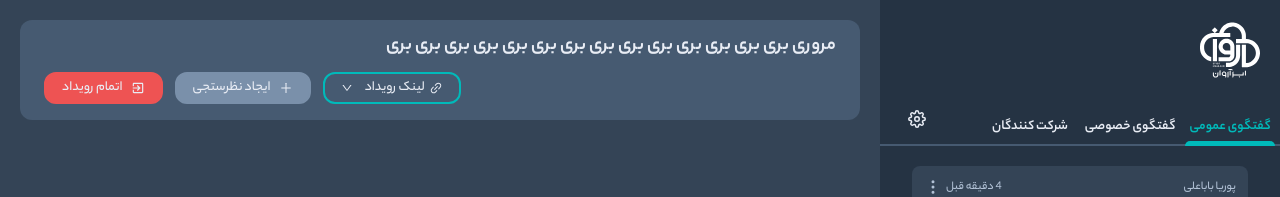
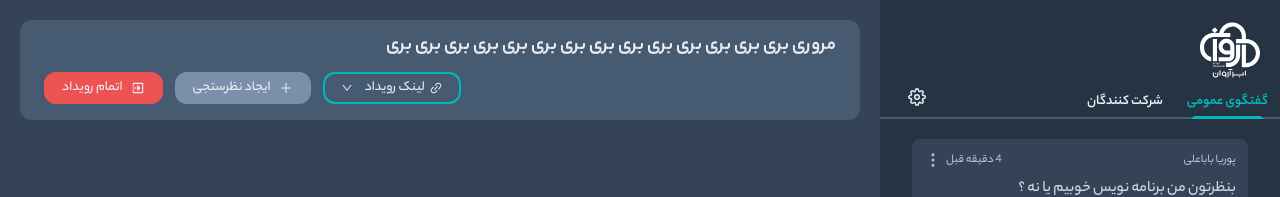
Before and after one commit to pooooriya/inpoint, a Next.js app: page / in a window 1280 px wide. Shown: the top 197 px of the page. Built offline with nearby package versions, Linux system fonts and the light colour scheme.

Commit message:
fix responsive design

```diff
--- a/components/Chat/ChatLayout/index.tsx
+++ b/components/Chat/ChatLayout/index.tsx
@@ -4,9 +4,7 @@ type ChatLayout = {
 }
 const ChatLayout = ({ children, videoSize }: ChatLayout) => {
     return (
-        <div className='relative lg:!h-[calc(100vh-148px)] bg-primary-1100' style={{
-            height: `calc(100vh - ${videoSize + 69}px)`
-        }}>
+        <div className='relative lg:!h-[calc(100vh-120px)] bg-primary-1100'>
             {children}
         </div>
 
--- a/components/Chat/ChatRoom/index.tsx
+++ b/components/Chat/ChatRoom/index.tsx
@@ -6,44 +6,44 @@ type ChatRoomProps = {
     type?: "public" | "private"
     videoSize: number
 }
-export const ChatRoom = ({ type = 'public', videoSize }: ChatRoomProps) => {
+export const ChatRoom = ({ videoSize }: ChatRoomProps) => {
     return (
         <ChatLayout videoSize={videoSize}>
             <ul className="p-3 overflow-auto h-[calc(100%-50px)] scrollbar-thin scrollbar-track-slate-700 scrollbar-thumb-slate-600">
                 <li className='px-5 py-2'>
-                    <Message type={type} />
+                    <Message />
                 </li>
                 <li className='px-5 py-2'>
-                    <Message type={type} />
+                    <Message />
                 </li>
                 <li className='px-5 py-2'>
-                    <Message type={type} />
+                    <Message />
                 </li>
                 <li className='px-5 py-2'>
-                    <Message type={type} />
+                    <Message />
                 </li>
                 <li className='px-5 py-2'>
-                    <Message type={type} />
+                    <Message />
                 </li>  <li className='px-5 py-2'>
-                    <Message type={type} />
+                    <Message />
                 </li>
                 <li className='px-5 py-2'>
-                    <Message type={type} />
+                    <Message />
                 </li>
                 <li className='px-5 py-2'>
-                    <Message type={type} />
+                    <Message />
                 </li>
                 <li className='px-5 py-2'>
-                    <Message type={type} />
+                    <Message />
                 </li>
                 <li className='px-5 py-2'>
-                    <Message type={type} />
+                    <Message />
                 </li>
                 <li className='px-5 py-2'>
-                    <Message type={type} />
+                    <Message />
                 </li>
                 <li className='px-5 py-2'>
-                    <Message type={type} />
+                    <Message />
                 </li>
             </ul>
             <div className='fixed lg:absolute bottom-0 right-0 left-0 w-full'>
--- a/components/Chat/Message/index.tsx
+++ b/components/Chat/Message/index.tsx
@@ -2,10 +2,9 @@ import { DropDown } from 'components'
 import { Button } from 'components'
 import { FiMoreVertical } from 'react-icons/fi'
 type MessageProps = {
-    type: "public" | "private"
 }
 
-const Message = ({ type }: MessageProps) => {
+const Message = ({ }: MessageProps) => {
     return (
         <div className="p-3 bg-primary-1000 flex flex-col rounded-lg hover:bg-primary-900 transition-colors duration-200">
             <div className='flex justify-between items-center  font-normal text-primary-500'>
@@ -13,11 +12,9 @@ const Message = ({ type }: MessageProps) => {
 
                 <div className='flex items-center justify-center'>
                     <h6 className=' ml-1 text-xs'>4 دقیقه قبل</h6>
-                    {type === "public" && (
-                        <DropDown Icon={<FiMoreVertical />} Type="icon" >
-                            <Button title="اخراج کاربر" variant="primary" />
-                        </DropDown>
-                    )}
+                    <DropDown Icon={<FiMoreVertical />} Type="icon" >
+                        <Button title="اخراج کاربر" variant="primary" />
+                    </DropDown>
                 </div>
             </div>
             <p dir='auto' className='text-primary-400 mt-2'>بنظرتون من برنامه نویس خوبیم یا نه ؟</p>
--- a/components/Layout/Main/index.tsx
+++ b/components/Layout/Main/index.tsx
@@ -1,3 +1,4 @@
+import { ChatRoom } from "components/Chat";
 import { useEffect, useRef, useState } from "react"
 import { Header } from "../Header"
 import { Navigation } from "../Navigation";
--- a/components/Layout/Sidebar/index.tsx
+++ b/components/Layout/Sidebar/index.tsx
@@ -1,16 +1,51 @@
-import { Tabs } from "components"
 import Image from "next/image"
+import { Tab } from "@headlessui/react"
+import { Chat, Button, Setting, Participant } from "components"
+import { Fragment } from "react"
+import { FiSettings } from 'react-icons/fi'
+import { TabItem } from "components/TabItem"
+import Config from 'inpoint.config'
 
 type SidebarProps = {
     children?: React.ReactNode
 }
 export const Sidebar = (props: SidebarProps) => {
     return (
-        <div className="dark:bg-primary-1100 min-h-full w-full">
-            <div className="px-5 pt-5">
+        <div className="dark:bg-primary-1100 flex flex-col flex-1">
+            <div className="flex flex-col px-5 pt-5 self-start">
                 <Image src="/assets/images/logo.svg" width={60} height={60} />
             </div>
-            <Tabs />
-        </div>
+            <div className="flex flex-col">
+                <Tab.Group defaultIndex={0}>
+                    <Tab.List className="flex relative text-sm items-center pt-3 border-b-2 border-primary-900 text-primary-300 font-semibold w-full">
+                        {Config?.tabs?.map(({ id, name }) => (
+                            <Tab as={Fragment} key={id}>
+                                {({ selected }) => (
+                                    <div className="outline-none">
+                                        <TabItem Selected={selected} Title={name} />
+                                    </div>
+                                )}
+                            </Tab>
+                        ))}
+                        <Tab as={Fragment}>
+                            <div className='flex justify-end pl-5 outline-none mb-2 absolute top-0 left-0'>
+                                <Button icon={<FiSettings size={18} />} variant="icon" />
+                            </div>
+                        </Tab>
+                    </Tab.List >
+                    <Tab.Panels>
+                        <Tab.Panel>
+                            <Chat />
+                        </Tab.Panel>
+                        <Tab.Panel>
+                            <Participant />
+                        </Tab.Panel>
+                        <Tab.Panel>
+                            <Setting />
+                        </Tab.Panel>
+                    </Tab.Panels>
+                </Tab.Group >
+            </div>
+        </div >
     )
 }
--- a/components/Participant/ParticipantCart/index.tsx
+++ b/components/Participant/ParticipantCart/index.tsx
@@ -9,7 +9,7 @@ export const ParticipantCart = ({ name }: ParticipantCartProps): JSX.Element =>
         <div className="flex justify-between items-center bg-primary-1000 hover:bg-primary-900 transition-colors duration-300 p-5 rounded-xl">
             <h3 className="text-primary-200 font-bold">{name}</h3>
             <DropDown Icon={<FiMoreVertical className="text-primary-200" />} Type="icon">
-                <Button title="اخراج کاربر" variant="secondary" />
+                <Button title="اخراج کاربر" variant="primary" className="text-primary-300" />
             </DropDown>
         </div>
     )
--- a/components/Participant/index.tsx
+++ b/components/Participant/index.tsx
@@ -1,12 +1,10 @@
 import ChatLayout from "components/Chat/ChatLayout"
 import { ParticipantCart } from "./ParticipantCart"
 
-type ParticipantProps = {
-    videoSize: number
-}
-export const Participant = ({ videoSize }: ParticipantProps): JSX.Element => {
+
+export const Participant = (): JSX.Element => {
     return (
-        <ChatLayout videoSize={videoSize}>
+        <ChatLayout>
             <ul className="p-5 h-full overflow-auto scrollbar-thin scrollbar-track-slate-700 scrollbar-thumb-slate-600 ">
                 <h3 className="text-primary-500 text-lg font-normal mb-2">4 شرکت کننده</h3>
                 <li className="mb-3">
--- a/components/Tabs/TabItem/index.tsx
+++ b/components/TabItem/index.tsx
@@ -7,7 +7,7 @@ type TabItemProps = {
 
 export const TabItem = ({ Selected, Title }: TabItemProps) => {
     return (
-        <div className={cs('flex flex-col select-none', Selected ? " after:w-[90%] after:bg-secondary after:mx-auto  after:h-[5px]  after:rounded-[10px_10px_0px_0px] after:-mb-4 " : null)}>
+        <div className={cs('flex flex-col select-none h-[25px] px-3', Selected ? " after:w-[90%] after:bg-secondary after:mx-auto  after:h-[5px]  after:rounded-[10px_10px_0px_0px] after:-mb-4 " : null)}>
             <button
                 className={cs("mb-1", Selected ? "text-secondary" : null)}
             >
--- a/components/Tabs/index.tsx
+++ /dev/null
@@ -1,43 +0,0 @@
-import { Tab } from "@headlessui/react"
-import { Chat, Button, Setting, Participant } from "components"
-import { Fragment } from "react"
-import { FiSettings } from 'react-icons/fi'
-import { TabItem } from "./TabItem"
-import Config from 'inpoint.config'
-
-export const Tabs = () => {
-    return (
-        <Tab.Group defaultIndex={0}>
-            <Tab.List className="flex text-sm items-center w-full pt-3 border-b-2 border-primary-900 text-primary-300 font-semibold">
-                {Config?.tabs?.map(({ id, name }) => (
-                    <Tab as={Fragment} key={id}>
-                        {({ selected }) => (
-                            <div className="w-3/12 outline-none">
-                                <TabItem Selected={selected} Title={name} />
-                            </div>
-                        )}
-                    </Tab>
-                ))}
-                <Tab as={Fragment}>
-                    <div className='flex justify-end pl-5 w-3/12 outline-none mb-2'>
-                        <Button icon={<FiSettings size={18} />} variant="icon" />
-                    </div>
-                </Tab>
-            </Tab.List >
-            <Tab.Panels>
-                <Tab.Panel>
-                    <Chat type="public" />
-                </Tab.Panel>
-                <Tab.Panel>
-                    <Chat type="private" />
-                </Tab.Panel>
-                <Tab.Panel>
-                    <Participant />
-                </Tab.Panel>
-                <Tab.Panel>
-                    <Setting />
-                </Tab.Panel>
-            </Tab.Panels>
-        </Tab.Group >
-    )
-}
--- a/components/index.ts
+++ b/components/index.ts
@@ -1,6 +1,5 @@
 export { Layout } from './Layout'
 export { Button, TextArea, DropDown, Switch } from './Forms'
-export { Tabs } from './Tabs'
 export { ChatRoom as Chat } from './Chat'
 export { Participant } from './Participant'
 export { Setting } from './Setting'
--- a/inpoint.config.ts
+++ b/inpoint.config.ts
@@ -18,10 +18,6 @@ const Config: InpointConfig = {
         },
         {
             id: 2,
-            name: "گفتگوی خصوصی"
-        },
-        {
-            id: 3,
             name: "شرکت کنندگان"
         }
     ]
```
